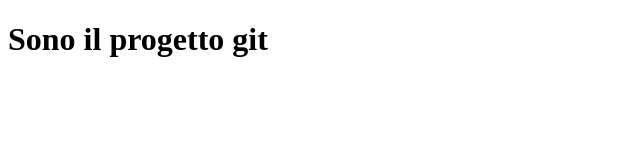
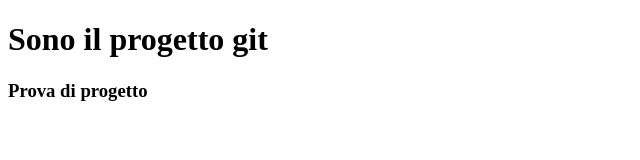
Before and after one commit to francescocassio/testGithub, a plain HTML site: page index.html in a window 1280 px wide. Shown: the whole page, without its empty margins (0-640 px from the left). Drawn offline with Linux system fonts and the light colour scheme.

Commit message:
aggiunto h3 in index.html

```diff
--- a/index.html
+++ b/index.html
@@ -7,5 +7,6 @@
 </head>
 <body>
     <h1>Sono il progetto git</h1>
+    <h3>Prova di progetto</h3>
 </body>
 </html>
```
